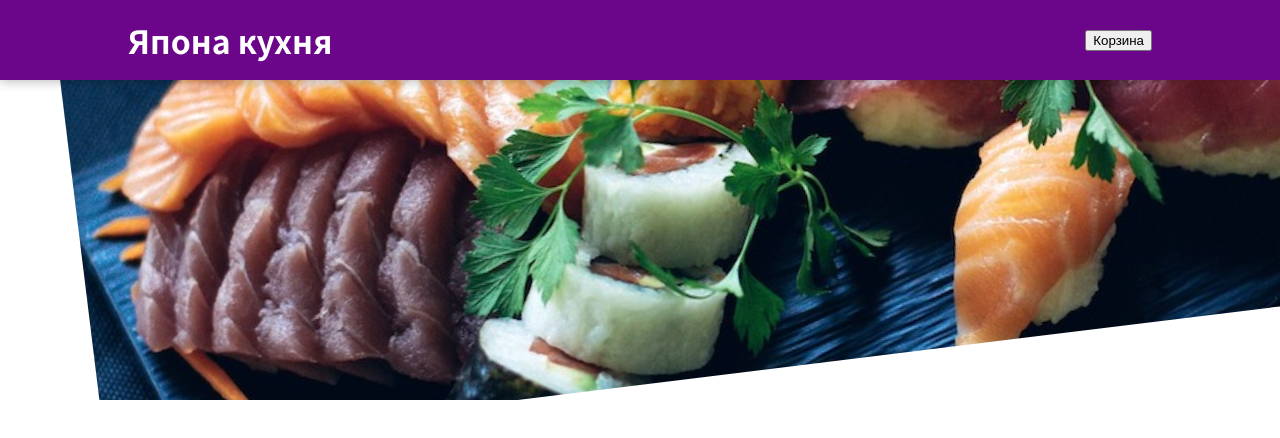
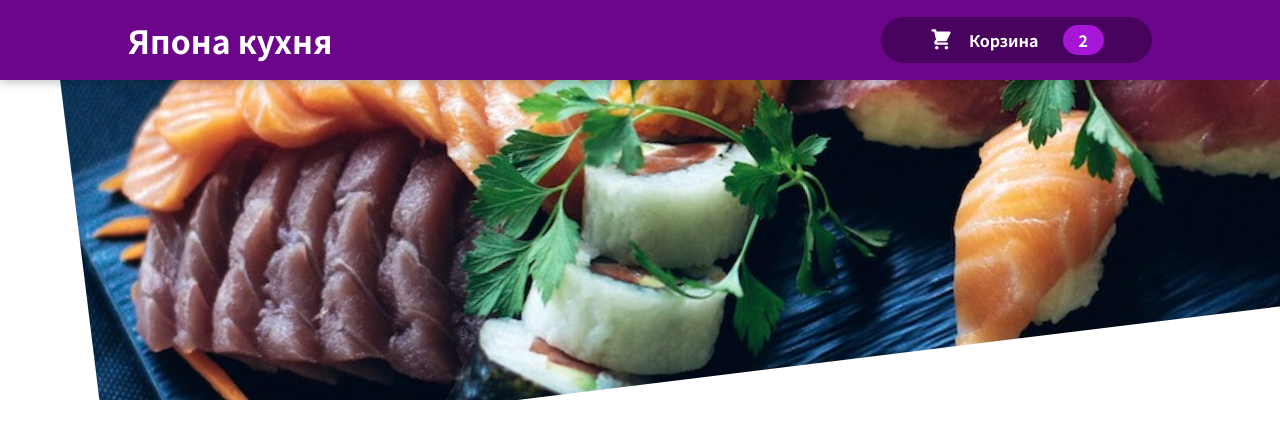
Before and after one commit to Dmitry27Zh/food-order-app, a React (Create React App) app: page / in a window 1280 px wide. Shown: the top 438 px of the page. Built offline with nearby package versions, Linux system fonts and the light colour scheme.

Commit message:
Create HeaderCartButton

```diff
--- /dev/null
+++ b/src/components/Cart/cartIcon.jsx
@@ -0,0 +1,9 @@
+const CartIcon = () => {
+  return (
+    <svg xmlns="http://www.w3.org/2000/svg" viewBox="0 0 20 20" fill="currentColor">
+      <path d="M3 1a1 1 0 000 2h1.22l.305 1.222a.997.997 0 00.01.042l1.358 5.43-.893.892C3.74 11.846 4.632 14 6.414 14H15a1 1 0 000-2H6.414l1-1H14a1 1 0 00.894-.553l3-6A1 1 0 0017 3H6.28l-.31-1.243A1 1 0 005 1H3zM16 16.5a1.5 1.5 0 11-3 0 1.5 1.5 0 013 0zM6.5 18a1.5 1.5 0 100-3 1.5 1.5 0 000 3z" />
+    </svg>
+  )
+}
+
+export default CartIcon
--- a/src/components/Layout/header/header.jsx
+++ b/src/components/Layout/header/header.jsx
@@ -1,4 +1,5 @@
 import sushiImage from '../../../assets/sushi.jpg'
+import HeaderCartButton from '../headerCartButton/headerCartButton'
 import styles from './header.module.css'
 
 const Header = () => {
@@ -6,7 +7,7 @@
     <>
       <header className={styles.header}>
         <h1>Япона кухня</h1>
-        <button>Корзина</button>
+        <HeaderCartButton />
       </header>
       <div className={styles['main-image']}>
         <img src={sushiImage} alt="Блюда японской кухни" />
--- /dev/null
+++ b/src/components/Layout/headerCartButton/headerCartButton.jsx
@@ -0,0 +1,16 @@
+import CartIcon from '../../Cart/cartIcon'
+import styles from './headerCartButton.module.css'
+
+const HeaderCartButton = () => {
+  return (
+    <button className={styles.button}>
+      <span className={styles.icon}>
+        <CartIcon />
+      </span>
+      <span>Корзина</span>
+      <span className={styles.badge}>2</span>
+    </button>
+  )
+}
+
+export default HeaderCartButton
--- /dev/null
+++ b/src/components/Layout/headerCartButton/headerCartButton.module.css
@@ -0,0 +1,59 @@
+.button {
+  cursor: pointer;
+  font: inherit;
+  border: none;
+  background-color: #47035d;
+  color: white;
+  padding: 0.5rem 3rem;
+  display: flex;
+  justify-content: space-around;
+  align-items: center;
+  border-radius: 25px;
+  font-weight: bold;
+}
+
+.button:hover,
+.button:active {
+  background-color: #2b0239;
+}
+
+.icon {
+  width: 1.5rem;
+  height: 1.5rem;
+  margin-right: 1rem;
+}
+
+.badge {
+  background-color: #a715d7;
+  padding: 0.2rem 1rem;
+  border-radius: 20px;
+  margin-left: 1.5rem;
+  font-weight: bold;
+}
+
+.button:hover .badge,
+.button:active .badge {
+  background-color: #6d0d8d;
+}
+
+.bump {
+  animation: bump 300ms ease-out;
+}
+
+@keyframes bump {
+  0% {
+    transform: scale(1);
+  }
+  10% {
+    transform: scale(0.9);
+  }
+  30% {
+    transform: scale(1.1);
+  }
+  50% {
+    transform: scale(1.15);
+  }
+  100% {
+    transform: scale(1);
+  }
+}
```
